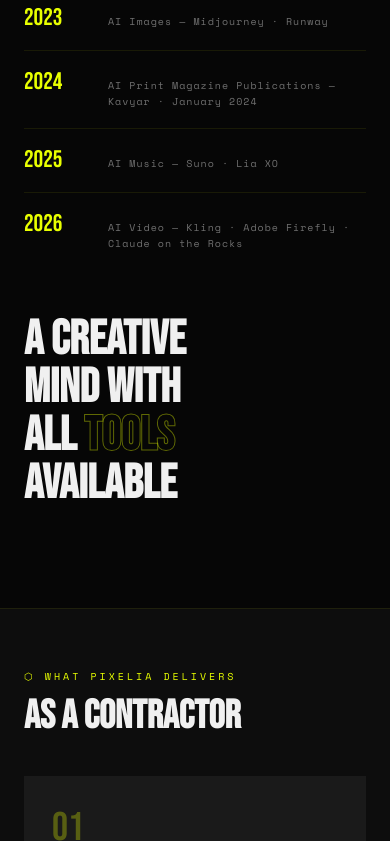
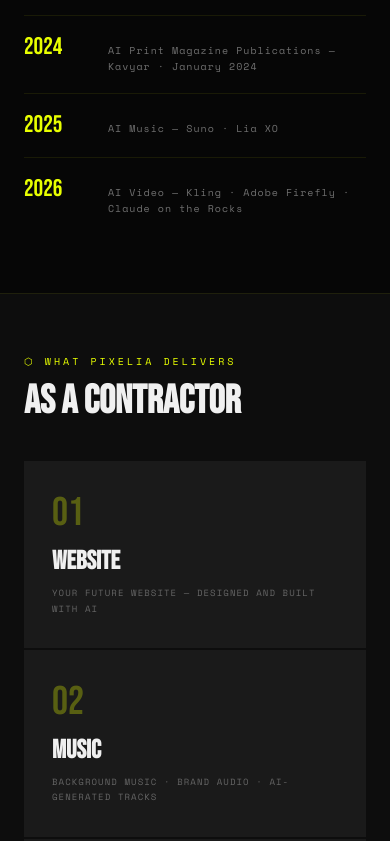
Before and after one commit to pixeliapictures/pixeliapictures, a plain HTML site: page pixeliapictures-about.html in a window 390 px wide. Shown: the part 1159-2000 px from the top of the page. Drawn offline with nearby package versions, Linux system fonts and the light colour scheme.

Commit message:
Remove redundant Pixelia Pictures eyebrow label

```diff
--- a/pixeliapictures-about.html
+++ b/pixeliapictures-about.html
@@ -32,12 +32,10 @@
   .nav-links a.cta { color: var(--yellow); opacity: 0.8; border-bottom: 1px solid rgba(232,255,0,0.3); padding-bottom: 2px; }
   .page-header { padding: 160px 48px 80px; position: relative; overflow: hidden; border-bottom: 1px solid rgba(232,255,0,0.1); }
   .grid-overlay { position: absolute; inset: 0; background-image: linear-gradient(rgba(232,255,0,0.025) 1px, transparent 1px), linear-gradient(90deg, rgba(232,255,0,0.025) 1px, transparent 1px); background-size: 80px 80px; }
-  .page-label { font-family: var(--mono); font-size: 10px; letter-spacing: 0.3em; text-transform: uppercase; color: var(--yellow); margin-bottom: 20px; position: relative; z-index: 2; opacity: 0; animation: fadeUp 0.6s ease 0.2s forwards; }
   .page-title { font-family: var(--display); font-size: clamp(72px, 11vw, 150px); line-height: 0.9; position: relative; z-index: 2; opacity: 0; animation: fadeUp 0.6s ease 0.4s forwards; }
   .page-title .outline { color: transparent; -webkit-text-stroke: 1px rgba(232,255,0,0.3); }
-  .bio-section { padding: 100px 48px; display: grid; grid-template-columns: 1fr 1fr; gap: 120px; align-items: start; max-width: 1400px; margin: 0 auto; }
-  .bio-question { font-family: var(--display); font-size: clamp(48px, 6vw, 80px); line-height: 1; margin-bottom: 40px; }
-  .bio-question .stroke { color: transparent; -webkit-text-stroke: 1px rgba(232,255,0,0.4); }
+  .bio-section { padding: 100px 48px; max-width: 1400px; margin: 0 auto; }
+  .bio-section > div { max-width: 640px; }
   .bio-text { font-size: 16px; line-height: 1.9; color: rgba(240,240,240,0.65); font-weight: 300; margin-bottom: 24px; }
   .bio-text strong { color: var(--white); font-weight: 500; }
   .bio-text em { color: var(--yellow); font-style: normal; }
@@ -80,7 +78,8 @@
     .nav-links { display: none !important; }
     .menu-btn { display: flex; }
     .page-header { padding: 120px 24px 48px; }
-    .bio-section { grid-template-columns: 1fr; gap: 48px; padding: 60px 24px; }
+    .bio-section { padding: 60px 24px; }
+    .bio-section > div { max-width: none; }
     .services-grid { grid-template-columns: 1fr; }
     .services-section { padding: 60px 24px; }
     .cta-section { padding: 60px 24px; }
@@ -147,7 +146,6 @@
 <section class="page-header">
   <div class="grid-overlay"></div>
   <div class="container">
-    <p class="page-label">&#x2B21; Pixelia Pictures</p>
     <h1 class="page-title">WHO IS<br><span class="outline">PIXELIA?</span></h1>
   </div>
 </section>
@@ -191,9 +189,6 @@
         <span class="timeline-desc">AI Video — Kling · Adobe Firefly · Claude on the Rocks</span>
       </div>
     </div>
-  </div>
-  <div>
-    <h2 class="bio-question">A CREATIVE<br>MIND WITH<br>ALL <span class="stroke">TOOLS</span><br>AVAILABLE</h2>
   </div>
 </section>
 <section class="services-section">
```
Also changed, not shown: pixeliapictures-ai-images.html (+0 -2 lines), pixeliapictures-your-website.html (+1 -1 lines).
